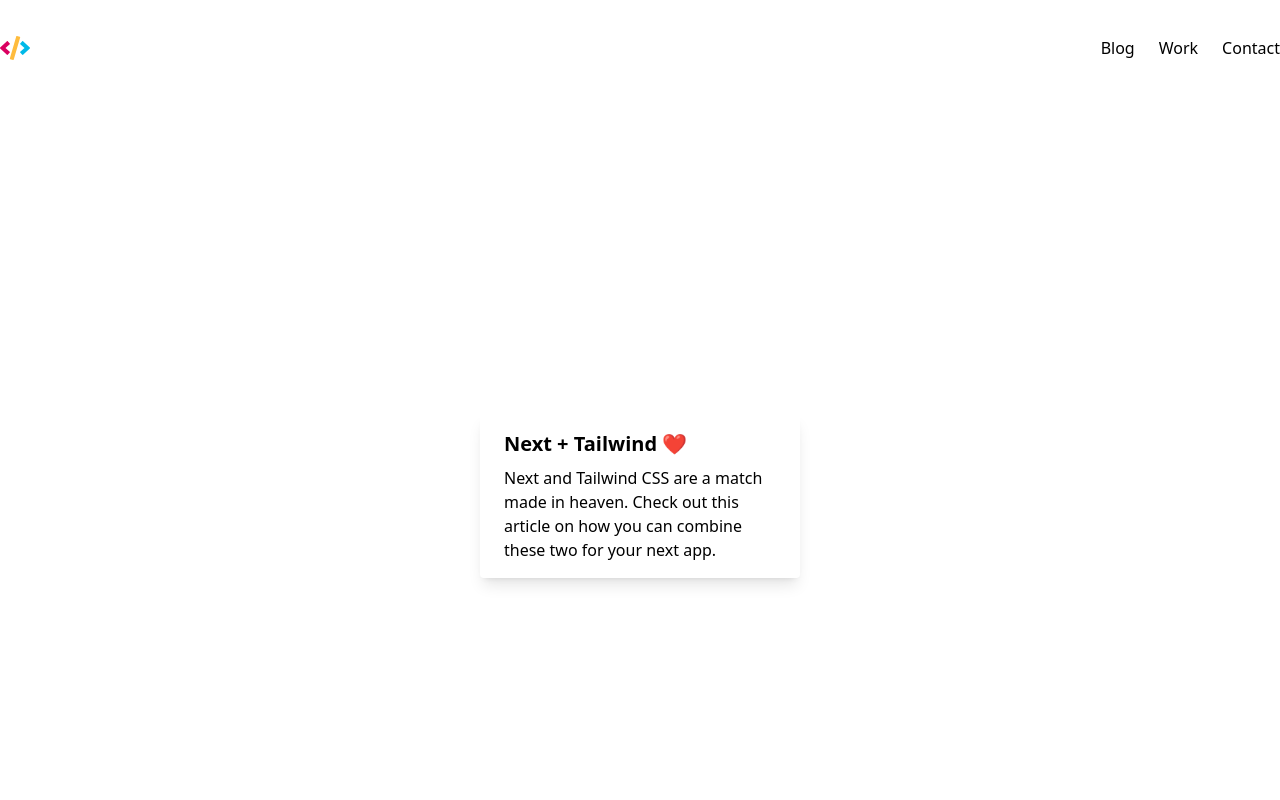
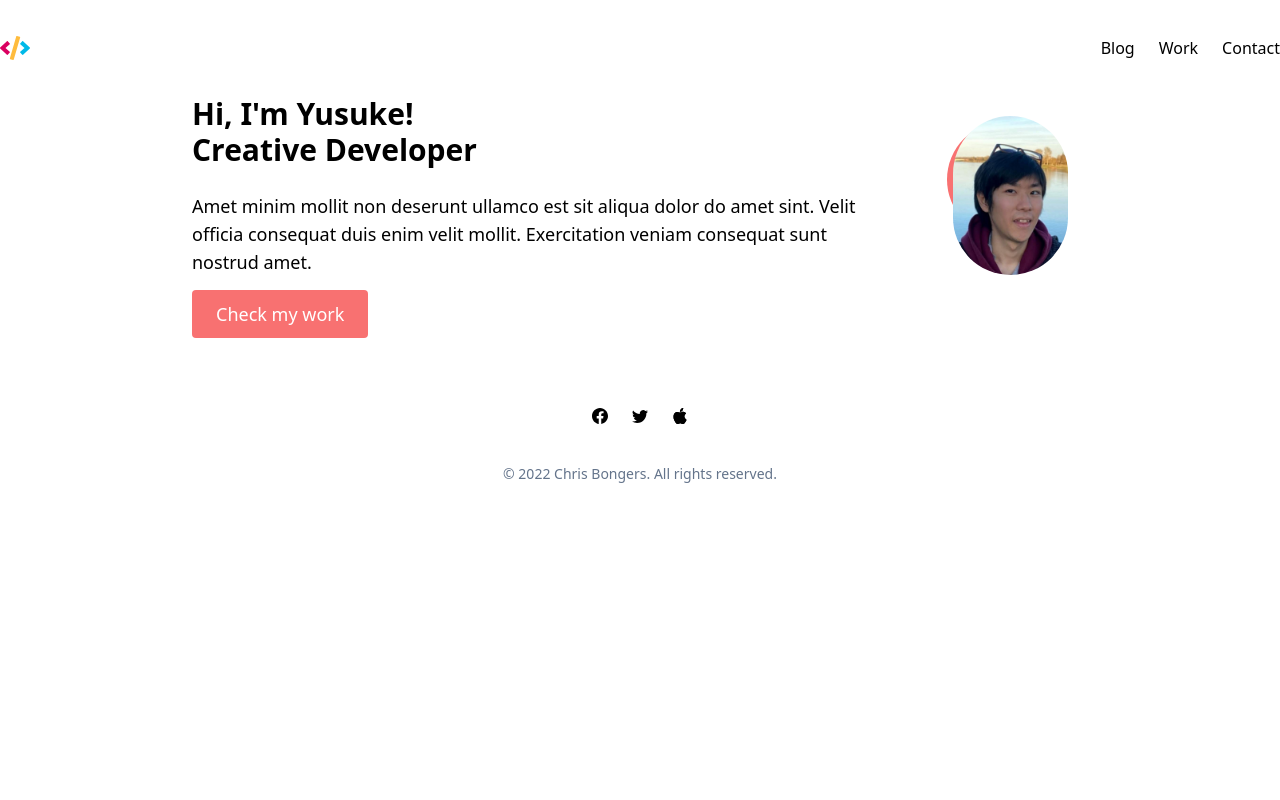
Before and after one commit to chaco22512/portfolio1, a Next.js app: page / in a window 1280 px wide. Shown: the top 800 px of the page. Built offline with nearby package versions, Linux system fonts and the light colour scheme.

Commit message:
introheader

```diff
--- a/components/footer.js
+++ b/components/footer.js
@@ -1,6 +1,6 @@
 export default function Footer() {
   return (
-    <footer className="container mx-auto flex justify-between flex-col items-center h-6 gap-10">
+    <footer className="container mx-auto flex justify-between flex-col items-center h-6 gap-10 mt-20">
       <nav>
         <ul className="flex gap-6">
           <li>
--- /dev/null
+++ b/components/introHeader.js
@@ -0,0 +1,28 @@
+export default function IntroHeader() {
+  return (
+    <header className="px-6">
+      <div className="max-w-4xl mx-auto flex gap-14">
+        <div>
+          <h1 className="text-3xl font-bold mb-6">
+            Hi, I'm Yusuke!
+            <br />
+            Creative Developer
+          </h1>
+          <p className="text-lg mb-6">
+            Amet minim mollit non deserunt ullamco est sit aliqua dolor do amet
+            sint. Velit officia consequat duis enim velit mollit. Exercitation
+            veniam consequat sunt nostrud amet.
+          </p>
+          <a href='#' className="bg-red-400 text-white px-6 py-3 text-lg rounded">Check my work</a>
+        </div>
+        <span className="m-5 inline-block before:w-full before:aspect-square before:-left-1.5 before:top-1.5 before:block before:absolute before:bg-red-400 relative z-0 before:rounded-full">
+          <img src='profile.png'
+          width="240"
+          height="240"
+          alt="Image of Yusuke"
+          className="z-10 relative rounded-full"/>
+        </span>
+      </div>
+    </header>
+  );
+}
--- a/pages/index.js
+++ b/pages/index.js
@@ -1,4 +1,5 @@
 import Head from 'next/head'
+import IntroHeader from '@/components/introHeader';
 
 export default function Home() {
   return (
@@ -8,17 +9,8 @@ export default function Home() {
         <meta name='description' content='Generated by create next app' />
         <link rel='icon' href='/favicon.ico' />
       </Head>
-      <main className='grid place-content-center min-h-screen'>
-        <div className='max-w-xs rounded overflow-hidden shadow-lg my-2'>
-          <div className='px-6 py-4'>
-            <div className='font-bold text-xl mb-2'>Next + Tailwind ❤️</div>
-            <p className='text-grey-darker text-base'>
-              Next and Tailwind CSS are a match made in heaven. Check out this
-              article on how you can combine these two for your next app.
-            </p>
-          </div>
-        </div>
-      </main>
+      <IntroHeader />
+
     </div>
   );
 }
```
Also changed, not shown: public/profile.png (added).
